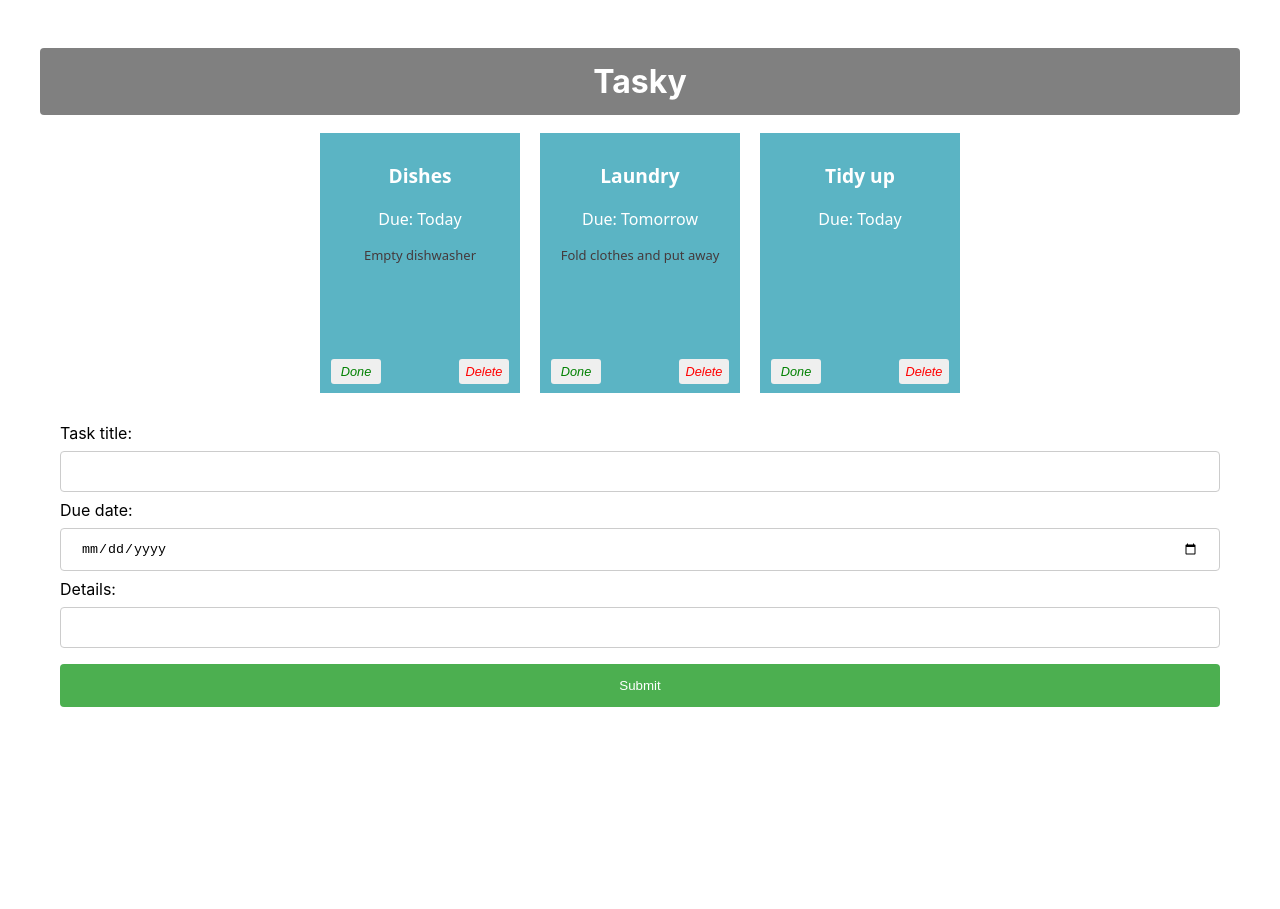
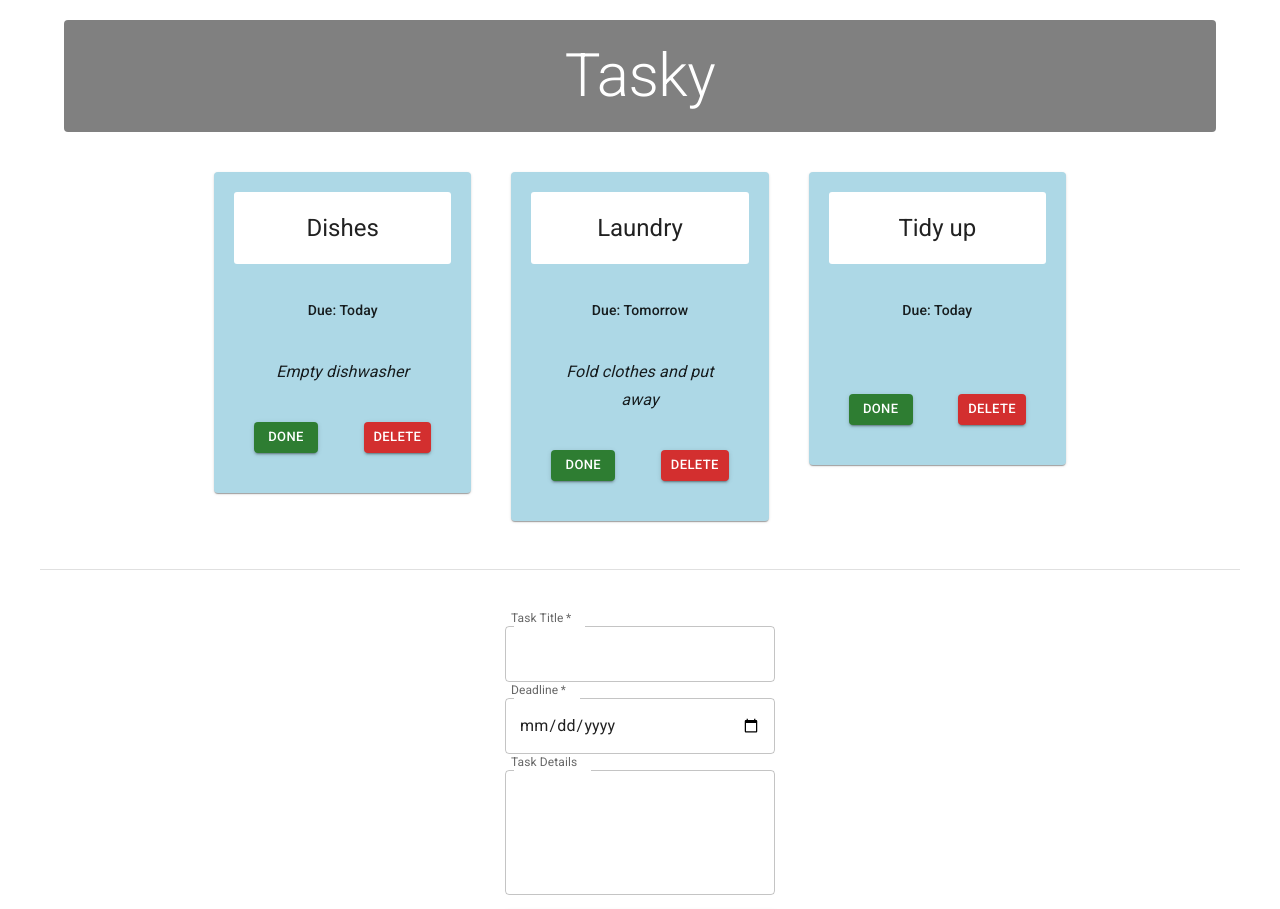
Before and after one commit to DylBP/react-basics-labs, a React (Create React App) app in the folder wad2_setup/: page / in a window 1280 px wide. Shown: the top 909 px of the page. Before the commit the page ends 800 px from the top, so only its background shows below. Built offline with nearby package versions, Linux system fonts and the light colour scheme.

Commit message:
Week 3 LabB Done - Added material UI, removed any redundant CSS

```diff
--- a/wad2_setup/package.json
+++ b/wad2_setup/package.json
@@ -3,6 +3,10 @@
   "version": "0.1.0",
   "private": true,
   "dependencies": {
+    "@emotion/react": "^11.11.1",
+    "@emotion/styled": "^11.11.0",
+    "@mui/icons-material": "^5.14.11",
+    "@mui/material": "^5.14.11",
     "@testing-library/jest-dom": "^5.17.0",
     "@testing-library/react": "^13.4.0",
     "@testing-library/user-event": "^13.5.0",
--- a/wad2_setup/public/index.html
+++ b/wad2_setup/public/index.html
@@ -3,6 +3,14 @@
   <head>
     <meta charset="utf-8" />
     <link rel="icon" href="%PUBLIC_URL%/favicon.ico" />
+    <link
+    rel="stylesheet"
+    href="https://fonts.googleapis.com/css?family=Roboto:300,400,500,700&display=swap"
+  />
+  <link
+    rel="stylesheet"
+    href="https://fonts.googleapis.com/icon?family=Material+Icons"
+  />
     <meta name="viewport" content="width=device-width, initial-scale=1" />
     <meta name="theme-color" content="#000000" />
     <meta
--- a/wad2_setup/src/App.css
+++ b/wad2_setup/src/App.css
@@ -1,4 +1,4 @@
-h1 {
+/* h1 {
   text-align: center;
   background-color: grey;
   color: white;
@@ -6,17 +6,17 @@ h1 {
   margin: 8px 0;
   border: none;
   border-radius: 4px;
-}
+} */
 
-div {
+/* div {
   padding: 20px;
-}
+} */
 
-.container {
+/* .container {
   text-align: center;
-}
+} */
 
-.card {
+/* .card {
   display: inline-block;
   vertical-align: top;
   font-family: system-ui;
@@ -27,19 +27,19 @@ div {
   margin: 10px;
   padding: 10px;
   position: relative;
-}
+} */
 
-.title {
+/* .title {
   font-weight: bold;
   font-size: 1.2em;
-}
+} */
 
-.description {
+/* .description {
   font-size: small;
   color: rgb(69, 58, 60);
-}
+} */
 
-button {
+/* button {
   border: none;
   border-radius: 3px;
   font-style: italic;
@@ -47,23 +47,24 @@ button {
   margin: 4px 6px;
   width: 50px;
   height: 25px;
-}
+} */
 
-.doneButton {
+/* .doneButton {
   position: absolute;
   bottom: 5px;
   left: 5px;
   color: green;
-}
+} */
 
-.deleteButton {
+/* .deleteButton {
   position: absolute;
   bottom: 5px;
   right: 5px;
   color: red;
-}
+} */
 
-input[type=text], input[type=date] {
+/* input[type=text],
+input[type=date] {
   width: 100%;
   padding: 12px 20px;
   margin: 8px 0;
@@ -71,9 +72,9 @@ input[type=text], input[type=date] {
   border: 1px solid #ccc;
   border-radius: 4px;
   box-sizing: border-box;
-}
+} */
 
-input[type=submit] {
+/* input[type=submit] {
   width: 100%;
   background-color: #4CAF50;
   color: white;
@@ -82,12 +83,12 @@ input[type=submit] {
   border: none;
   border-radius: 4px;
   cursor: pointer;
-}
+} */
 
-input[type=submit]:hover {
+/* input[type=submit]:hover {
   background-color: #45a049;
-}
+} */
 
-form {
+/* form {
   text-align: left;
-}
+} */
--- a/wad2_setup/src/App.js
+++ b/wad2_setup/src/App.js
@@ -1,20 +1,23 @@
 import './App.css';
 import Task from './components/Task.js';
 import AddTaskForm from './components/Form';
-import React, {useState} from 'react';
+import React, { useState } from 'react';
 import { v4 as uuidv4 } from 'uuid';
+import Typography from '@mui/material/Typography';
+import Container from '@mui/material/Container';
+import Grid from '@mui/material/Grid';
 
 function App() {
 
-  const [ taskState, setTaskState ] = useState({
+  const [taskState, setTaskState] = useState({
     tasks: [
-      { id: 1, title:"Dishes", description: "Empty dishwasher", deadline: "Today", done: false },
+      { id: 1, title: "Dishes", description: "Empty dishwasher", deadline: "Today", done: false },
       { id: 2, title: "Laundry", description: "Fold clothes and put away", deadline: "Tomorrow", done: false },
-      { id: 3, title: "Tidy up", deadline: "Today", done: false}
+      { id: 3, title: "Tidy up", deadline: "Today", done: false }
     ]
   });
 
-  const [ formState, setFormState ] = useState({
+  const [formState, setFormState] = useState({
     title: "",
     description: "",
     deadline: ""
@@ -23,20 +26,20 @@ function App() {
   const doneHandler = (taskIndex) => {
     const tasks = [...taskState.tasks];
     tasks[taskIndex].done = !tasks[taskIndex].done;
-    setTaskState({tasks});
+    setTaskState({ tasks });
     console.log(`${taskIndex} ${tasks[taskIndex].done}`);
   }
 
   const deleteHandler = (taskIndex) => {
     const tasks = [...taskState.tasks];
     tasks.splice(taskIndex, 1);
-    setTaskState({tasks});
+    setTaskState({ tasks });
   }
 
   const formChangeHandler = (event) => {
-    let form = {...formState};
+    let form = { ...formState };
 
-    switch(event.target.name) {
+    switch (event.target.name) {
       case "title":
         form.title = event.target.value;
         break;
@@ -57,29 +60,67 @@ function App() {
     event.preventDefault();
 
     const tasks = [...taskState.tasks];
-    const form = {...formState};
+    const form = { ...formState };
 
     form.id = uuidv4();
 
     tasks.push(form);
-    setTaskState({tasks});
+    setTaskState({ tasks });
   }
 
   return (
     <div className="container">
-      <h1>Tasky</h1>
+      {/* App Header */}
+      <Container component="main">
+        <Typography
+          component="h1"
+          variant="h2"
+          align="center"
+          gutterBottom
+          sx={{
+            backgroundColor: 'gray',
+            textAlign: 'center',
+            color: 'white',
+            padding: '20px',
+            margin: '20px 0 40px 0',
+            borderRadius: '4px'
+          }}
+        >
+          Tasky
+        </Typography>
+      </Container>
+      {/* End App Header */}
+      {/* Task Card Grid */}
+      <Container maxWidth="md" component="main">
+        <Grid container spacing={5} alignItems="flex-top" justifyContent="center">
           {taskState.tasks.map((task, index) => (
             <Task
               title={task.title}
               description={task.description}
               deadline={task.deadline}
+              done={task.done}
               key={task.id}
-          done={task.done}
               markDone={() => doneHandler(index)}
-          deleteTask = {() => deleteHandler(index)}
+              deleteTask={() => deleteHandler(index)}
             />
           ))}
+        </Grid>
+      </Container>
+      {/* End Task Card Grid */}
+      {/* Footer - Add Task Form */}
+      <Container
+        component="footer"
+        sx={{
+          borderTop: (theme) => `1px solid ${theme.palette.divider}`,
+          my: 6,
+          py: 6,
+        }}
+      >
+        <Grid container justifyContent="center">
           <AddTaskForm submit={formSubmitHandler} change={formChangeHandler} />
+        </Grid>
+      </Container>
+      {/* End Footer */}
     </div>
   );
 }
--- a/wad2_setup/src/components/Form.js
+++ b/wad2_setup/src/components/Form.js
@@ -1,27 +1,64 @@
 import React from "react";
+import Box from '@mui/material/Box';
+import TextField from '@mui/material/TextField';
+import Button from '@mui/material/Button';
 
 const AddTaskForm = (props) => {
 
   return (
-    <div>
-      <form onSubmit={props.submit}>
-        <label>
-            Task title:
-            <input type="text" name="title" required onChange={(event) => props.change(event)} />
-        </label>
-        <br />
-        <label>
-            Due date:
-            <input type="date" name="deadline" required onChange={(event) => props.change(event)} />
-        </label>
-        <br />
-        <label>
-            Details:
-            <input type="text" name="description" onChange={(event) => props.change(event)} />
-        </label>
-        <input type="submit" value="Submit" />
-        </form>
-    </div>
+    <Box
+      component="form"
+      sx={{
+        '& .MuiOutlinedInput-root': { m: 1, width: '30ch' },
+      }}
+      onSubmit={props.submit}
+    >
+      <div>
+        <TextField
+          required
+          id="outlined-required"
+          name="title"
+          label="Task Title"
+          InputLabelProps={{ shrink: true }}
+          onChange={( event ) => props.change(event)}
+          />
+      </div>
+      <div>
+        <TextField
+          required
+          name="deadline"
+          label="Deadline"
+          InputLabelProps={{ shrink: true }}
+          type="date"
+          onChange={(event) => props.change(event)}
+        />
+      </div>
+      <div>
+        <TextField
+          name="description"
+          id="outlined-multiline-static"
+          label="Task Details"
+          InputLabelProps={{ shrink: true }}
+          multiline
+          rows={4}
+          onChange={(event) => props.change(event)}
+        />
+      </div>
+      <div>
+        <Button
+          type="submit"
+          variant="contained"
+          color="primary"
+          sx={{
+            m: 1,
+            p: 1,
+            width: '95%'
+          }}
+        >
+          Add Task
+        </Button>
+      </div>
+    </Box>
   )
 };
 
--- a/wad2_setup/src/components/Task.js
+++ b/wad2_setup/src/components/Task.js
@@ -1,16 +1,68 @@
 import React from 'react';
+import Box from '@mui/material/Box';
+import Button from '@mui/material/Button';
+import Card from '@mui/material/Card';
+import CardActions from '@mui/material/CardActions';
+import CardContent from '@mui/material/CardContent';
+import CardHeader from '@mui/material/CardHeader';
+import Grid from '@mui/material/Grid';
+import Typography from '@mui/material/Typography';
 
 const Task = (props) => {
 
     return (
-        <div className="card" style={{backgroundColor: props.done ? 'lightgrey' : '#5bb4c4'}}>
-            <p className='title'>{props.title}</p>
-            <p>Due: {props.deadline}</p>
-            <p>{props.children}</p>
-            <p className='description'>{props.description}</p>
-            <button onClick={props.markDone} className='doneButton'>Done</button>
-            <button className='deleteButton' onClick={props.deleteTask}>Delete</button>
-        </div>
+        <Grid
+            item
+            key={props.id}
+            xs={12}
+            md={4}
+        >
+            <Card sx={{
+                backgroundColor: props.done ? 'lightgrey' : 'lightblue',
+                padding: '20px'
+            }}>
+                <CardHeader
+                    title={props.title}
+                    sx={{
+                        backgroundColor: 'white',
+                        borderRadius: '3px',
+                        padding: '20px',
+                        textAlign: 'center'
+                    }}
+                />
+                <CardContent>
+                    <Box
+                        sx={{
+                            display: 'flex',
+                            justifyContent: 'center',
+                            alignItems: 'baseline',
+                            mb: 2,
+                            padding: '20px'
+                        }}
+                    >
+                        <Typography component="p" variant='subtitle2' color="text.primary">
+                            Due: {props.deadline}
+                        </Typography>
+                    </Box>
+                    <Typography
+                        component="p"
+                        variant="subtitle1"
+                        align='center'
+                        sx={{ fontStyle: 'italic' }}
+                    >
+                        {props.description}
+                    </Typography>
+                </CardContent>
+                <CardActions sx={{justifyContent: 'space-between', padding: '20px'}}>
+                    <Button variant='contained' size='small' color='success' onClick={props.markDone}>
+                        Done
+                    </Button>
+                    <Button variant='contained' size='small' color='error' onClick={props.deleteTask}>
+                        Delete
+                    </Button>
+                </CardActions>
+            </Card>
+        </Grid>
     )
 }
 
```
Also changed, not shown: 1 other file (tests, documents, lock files or other folders). Lines whose indentation alone changed are shown as unchanged.
